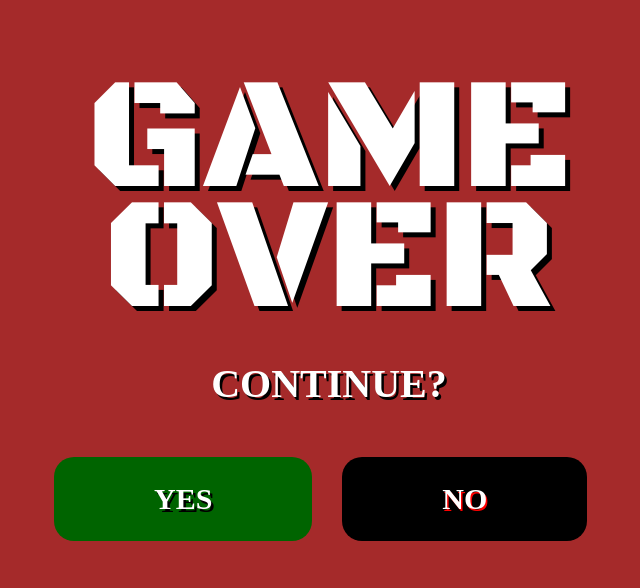
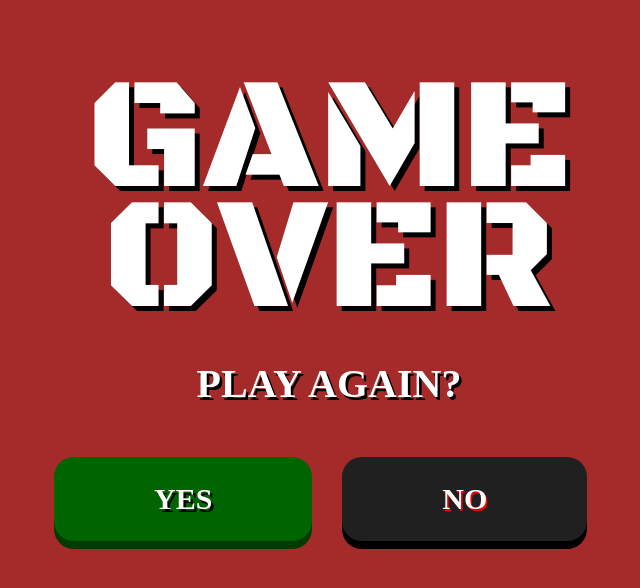
Before and after one commit to grafkom-2020/final-project-kbam, a plain HTML site: page end.html in a window 1280 px wide. Shown: the whole page, without its empty margins (311-951 px from the left). Drawn offline with Linux system fonts and the light colour scheme.

Commit message:
Connecting end menu with main menu and game, changing button style

```diff
--- a/end.html
+++ b/end.html
@@ -15,11 +15,11 @@
             <p>GAME OVER</p>
         </div>
         <div class="continue">
-            <p> CONTINUE? </p>
+            <p> PLAY AGAIN? </p>
         </div>
         <div class="option">
-            <div class="yes"> <a href="#"> YES </a> </div>
-            <div class="no"> <a href="#"> NO </a> </div>
+            <div class="yes"> <a href="index.html"> YES </a> </div>
+            <div class="no"> <a href="menu.html"> NO </a> </div>
         </div>
     </div>
 </body>
--- a/style.css
+++ b/style.css
@@ -122,11 +122,12 @@ button {
 	color: #ffffff;
 	text-decoration: none;
 	text-shadow: 2.5px 2.5px #000000;
-	padding: 25px 100px 25px 100px;
+	padding: 25px 100px;
 	border-radius: 20px;
 	background: #006400;
 	margin-right: 30px;
-    float: left;
+	float: left;
+	box-shadow: 0 8px #013b01;
 }
 
 .no a {
@@ -137,8 +138,9 @@ button {
 	color: #ffffff;
 	text-decoration: none;
 	text-shadow: 1.5px 1.5px red;
-	padding: 25px 100px 25px 100px;
+	padding: 25px 100px;
 	border-radius: 20px;
-	background: black;
-    float: left;
+	background: #202020;
+	float: left;
+	box-shadow: 0 8px #000000;
 }
```
